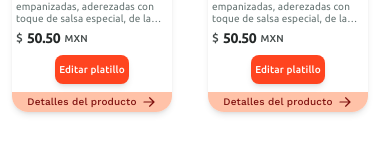
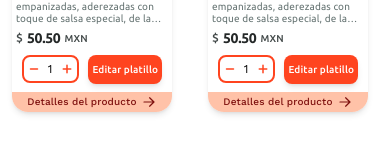
Before and after one commit to BonApp-etit/front, a Next.js app: page /customer_menu in a window 390 px wide. Shown: the part 465-610 px from the top of the page. Built offline with nearby package versions, Linux system fonts and the light colour scheme.

Commit message:
Creation of Button increase with responsive design

```diff
--- /dev/null
+++ b/src/components/administration_menu/ButtonIncrease.jsx
@@ -0,0 +1,35 @@
+import { MinusIcon } from "@heroicons/react/24/outline";
+import { PlusIcon } from "@heroicons/react/24/outline";
+import React, { useState } from "react";
+export default function ButtonIncrease() {
+  const [count, setCount] = useState(1);
+
+  const handleIncrement = () => {
+    setCount(count + 1);
+  };
+  const handleDecrement = () => {
+    if (count > 0) setCount(count - 1);
+  };
+
+  return (
+    <section>
+      <div className="flex items-center gap-2 rounded-lg border-2 border-cs500 p-1 lg:px-2">
+        <button onClick={handleDecrement}>
+          <MinusIcon
+            className="h-3 w-3 text-cs500 hover:rounded-full hover:bg-cs100 active:bg-cs200 md:h-4 md:w-4 lg:h-5 lg:w-5"
+            strokeWidth={3}
+          />
+        </button>
+        <span className="text-xs md:text-sm lg:text-base">{count}</span>
+
+        <button onClick={handleIncrement}>
+          {" "}
+          <PlusIcon
+            className="h-3 w-3 text-cs500 hover:rounded-full hover:bg-cs100 active:bg-cs200 md:h-4 md:w-4 lg:h-5 lg:w-5"
+            strokeWidth={3}
+          />
+        </button>
+      </div>
+    </section>
+  );
+}
--- a/src/components/administration_menu/CardAdministration.jsx
+++ b/src/components/administration_menu/CardAdministration.jsx
@@ -4,6 +4,7 @@ import { ArrowRightIcon } from "@heroicons/react/20/solid";
 import ButtonOutlined from "../ButtonOutlined";
 import LabelStatus from "./LabelStatus";
 import ButtonDeleted from "./ButtonDeleted";
+import ButtonIncrease from "./ButtonIncrease";
 
 export default function CardAdministration({
   variant,
@@ -137,7 +138,8 @@ export default function CardAdministration({
             </div>
           </section>
 
-          <div className="flex justify-center">
+          <div className="flex items-center justify-evenly">
+            <ButtonIncrease></ButtonIncrease>
             <ButtonContained
               variant="generalUbuntu"
               text="Editar platillo"
```
